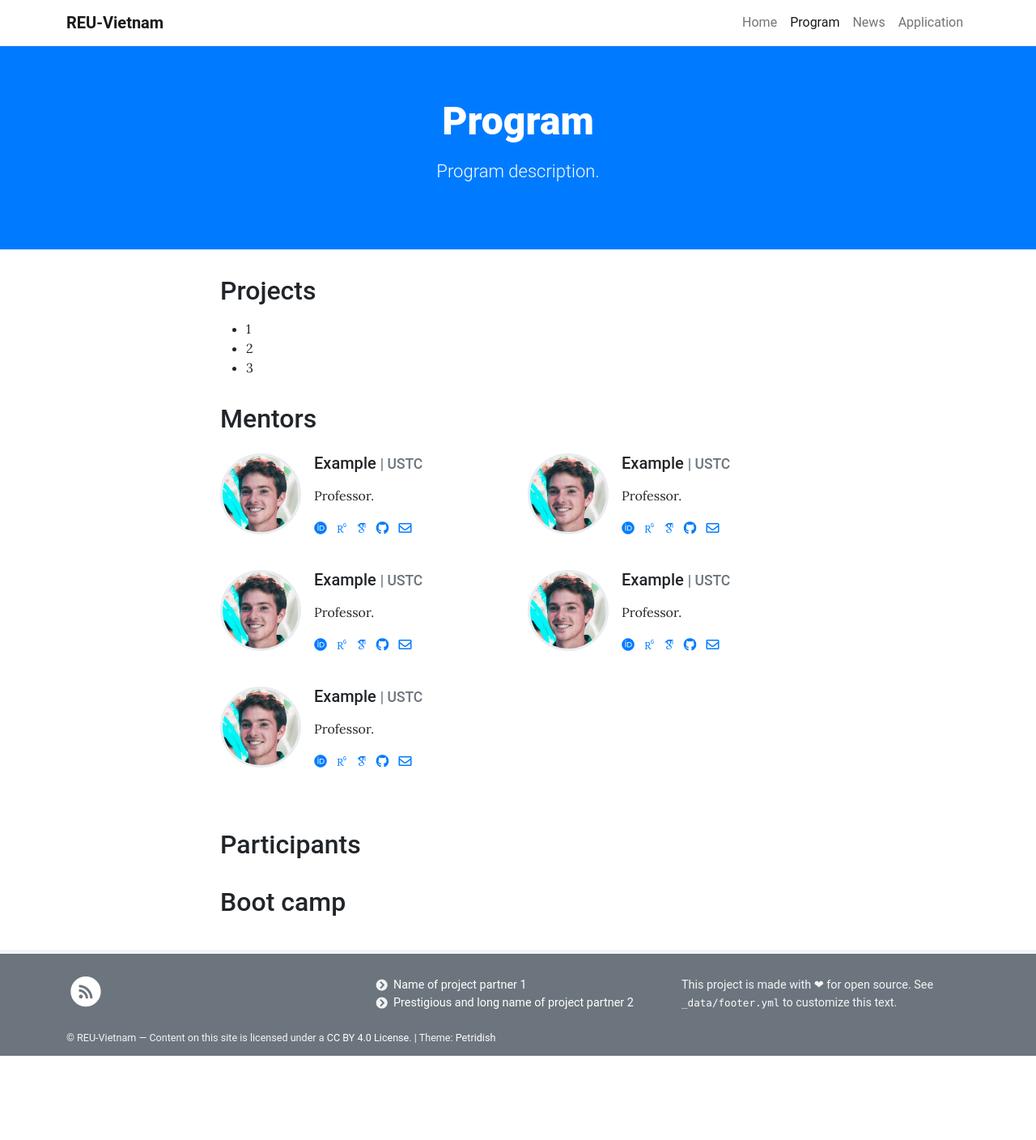
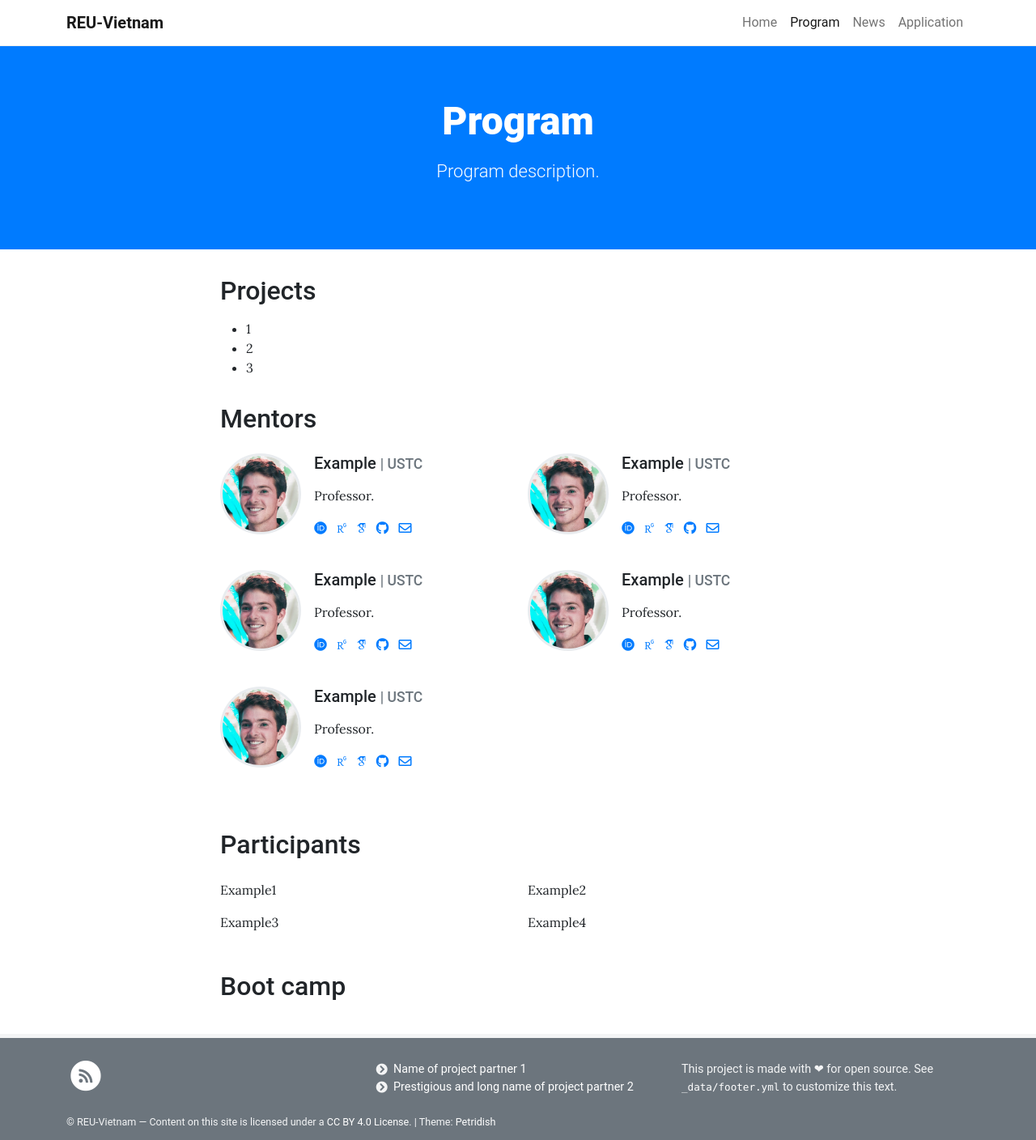
Before and after one commit to adm-vietnam/adm-vietnam.github.io, a Jekyll site: the page built from pages/Program.md, in a window 1280 px wide. Shown: the whole page at 81% size. Built offline with Jekyll 4.4.1, drawn with Linux system fonts in a browser that asks for light colours; some web fonts are replaced; before the commit the page ends 1304 px from its top, so only the background shows below that.

Commit message:
Update Program.md

```diff
--- a/pages/Program.md
+++ b/pages/Program.md
@@ -79,5 +79,9 @@ permalink: /Program/
 </div>
 
 ## Participants
-
+<div class="row cards mt-4">
+  {% for participants in site.data.participants %}
+  <p class="col-md-6">{{ participants.info }}</p>
+  {% endfor %}
+</div>
 ## Boot camp
```
